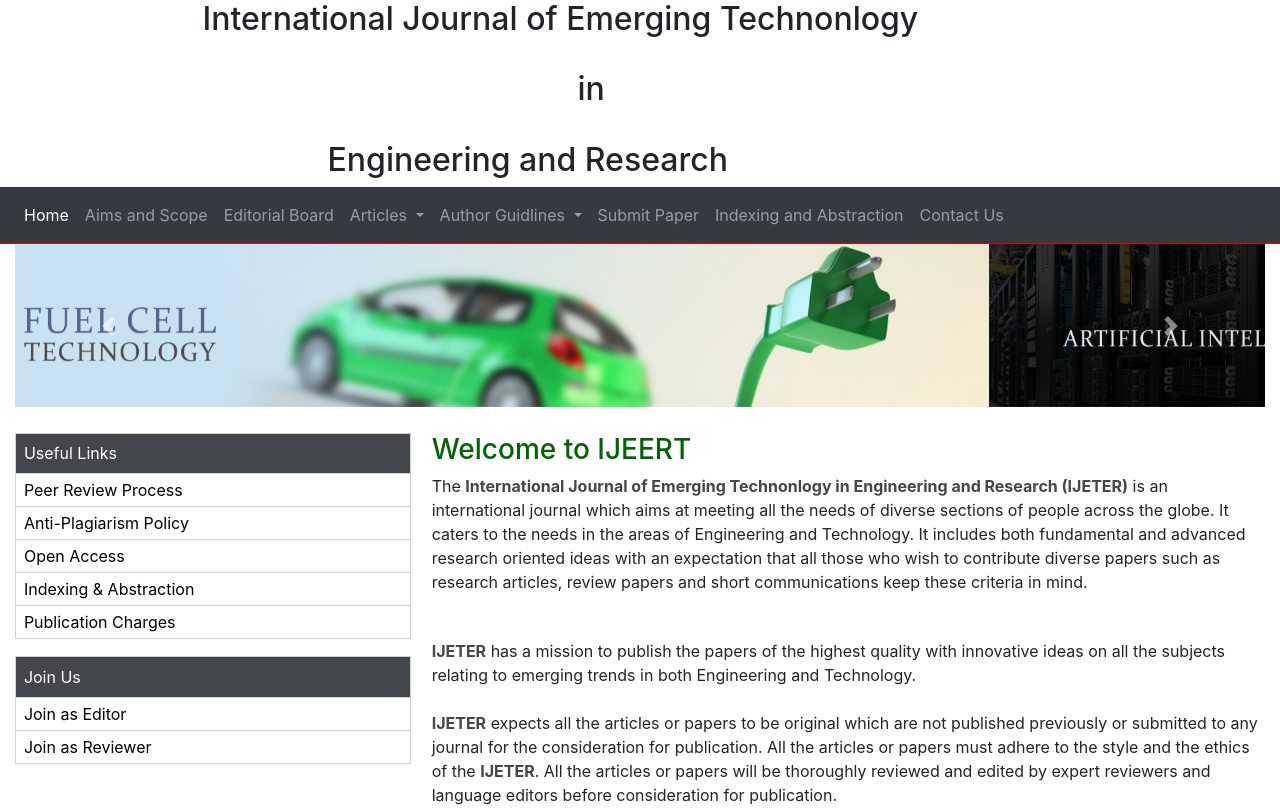
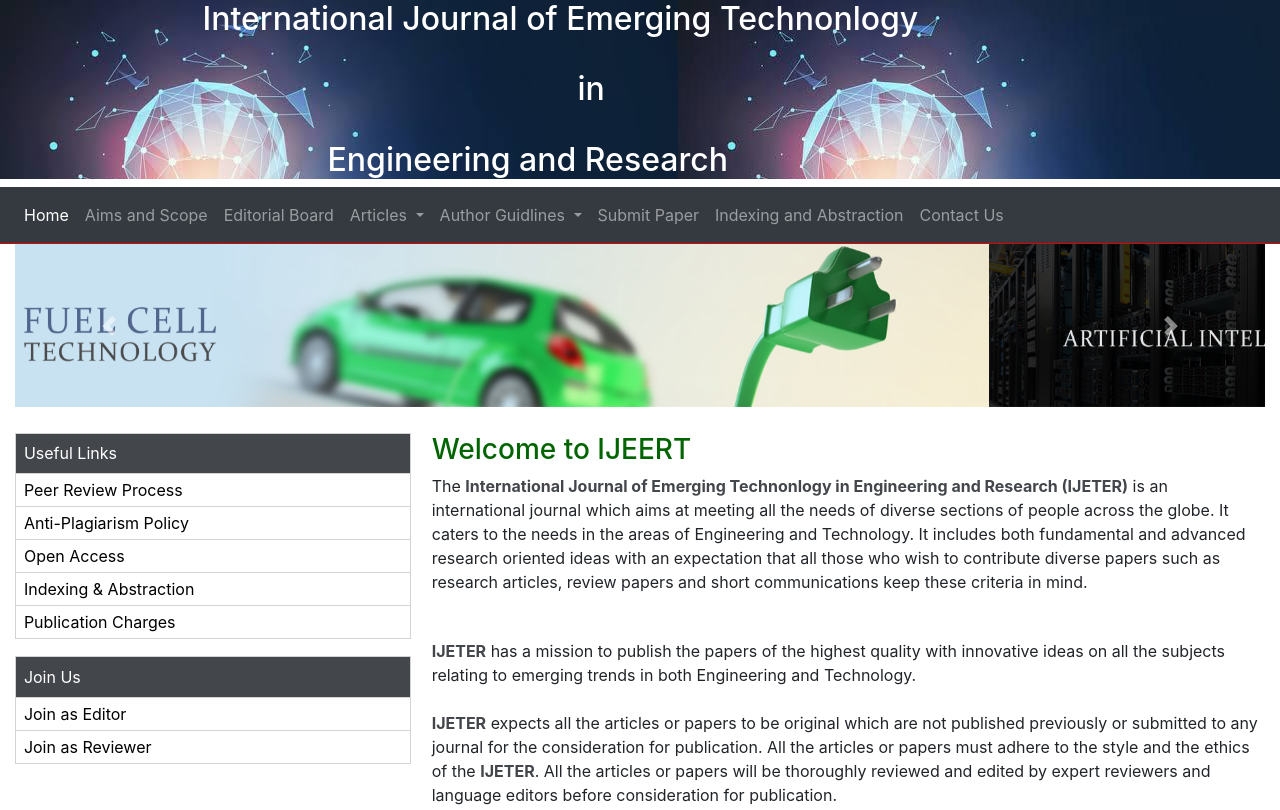
Before and after one commit to divy256/IJETER, a plain HTML site: page index.html in a window 1280 px wide. Shown: the top 810 px of the page. Drawn offline with nearby package versions, Linux system fonts and the light colour scheme.

Commit message:
Add files via upload

```diff
--- a/style.css
+++ b/style.css
@@ -1,13 +1,18 @@
-
+.header{
+	background-image: url(images/background.jpg);
+}
 .a{
+	color:white;
 	margin-left: 15%;
 	margin-right:15%;
 }
 .b{
+	color:white;
 	margin-right: 45%;
 	margin-left: 45%;
 }
 .c{
+	color:white;
 	margin-right: 25%;
 	margin-left: 25%;
 }
```
